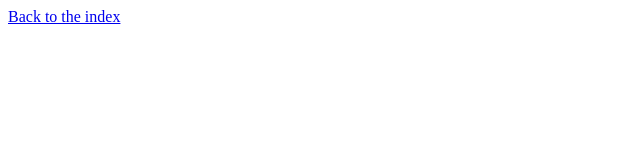
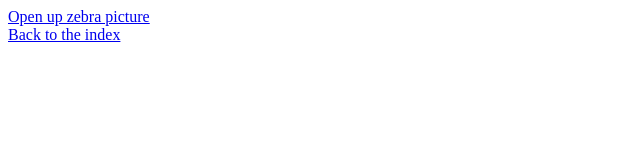
Before and after one commit to lmartin5/CPSC322, a plain HTML site: page docs/Participation/9-16/index.html in a window 1280 px wide. Shown: the whole page, without its empty margins (0-640 px from the left). Drawn offline with Linux system fonts and the light colour scheme.

Commit message:
add zebra link

```diff
--- a/docs/Participation/9-16/index.html
+++ b/docs/Participation/9-16/index.html
@@ -7,6 +7,8 @@
     <title>CPSC 332 Participation - 09/16/2022</title>
 </head>
 <body>
+    <a href="../9-14/zebra.png" target="_blank">Open up zebra picture</a>
+    <br>
     <a href="../../">Back to the index</a>
 </body>
 </html>
```
